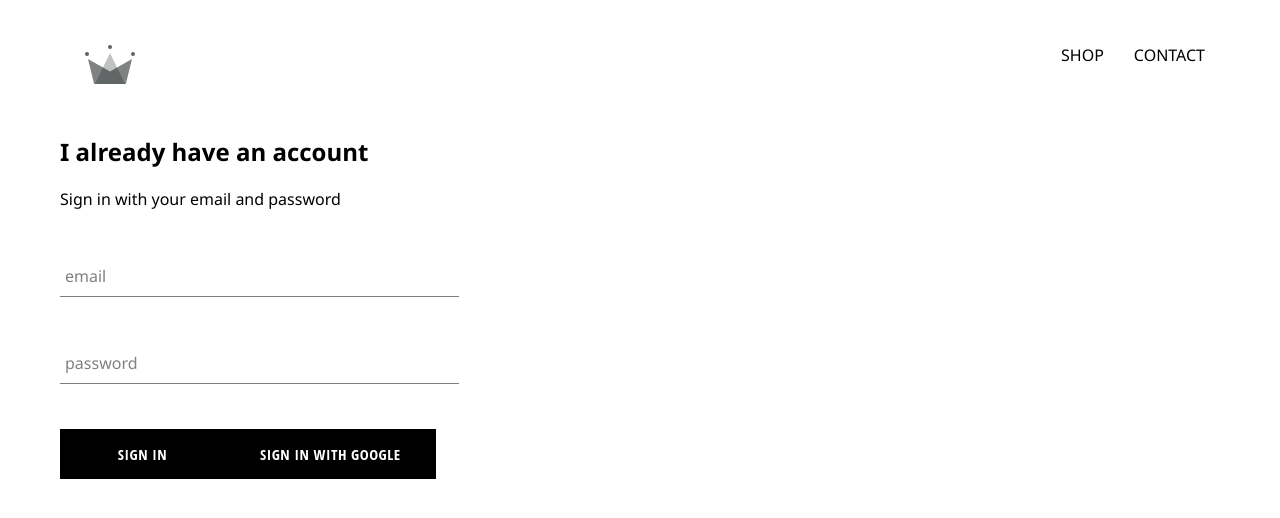
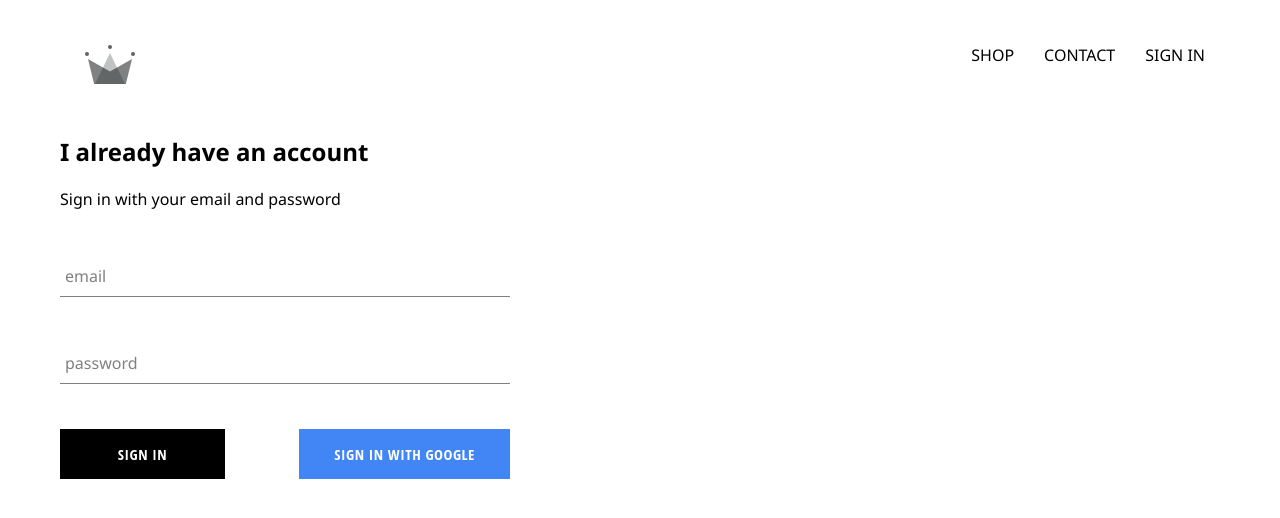
Before and after one commit to Balkirat/cloth-house, a React (Create React App) app: page /signin in a window 1280 px wide. Shown: the top 518 px of the page. Built offline with nearby package versions, Linux system fonts and the light colour scheme; no server answers.

Commit message:
integrated firebase for sign in and sign out with google

```diff
--- a/src/App.css
+++ b/src/App.css
@@ -7,3 +7,7 @@
   text-decoration: none;
   color: black;
 }
+
+* {
+  box-sizing: border-box;
+}
--- a/src/App.js
+++ b/src/App.js
@@ -37,7 +37,7 @@
     return (
       <div>
         <Router>
-          <Header />
+          <Header  currentUser={this.state.currentUser}/>
           <Switch>
             <Route path="/" exact component={HomePage} />
             <Route path="/shop" component={ShopPage} />
--- a/src/components/CustomButton/customButton.js
+++ b/src/components/CustomButton/customButton.js
@@ -2,9 +2,9 @@
 
 import "./customButton.scss";
 
-const CustomButton = ({ children, ...otherProps }) => (
-  <button className="custom-button" {...otherProps}>
-      {console.log(otherProps)}
+const CustomButton = ({ children,isGoogleSignIn, ...otherProps }) => (
+  <button className={`${isGoogleSignIn ? 'google-sign-in' : ''} custom-button`} {...otherProps}>
+      {console.log("button props",otherProps)}
     {children}
   </button>
 );
--- a/src/components/CustomButton/customButton.scss
+++ b/src/components/CustomButton/customButton.scss
@@ -9,7 +9,7 @@
   background-color: black;
   color: white;
   text-transform: uppercase;
-    font-family: 'Open Sans Condensed';
+  font-family: "Open Sans Condensed";
   font-weight: bolder;
   border: none;
   cursor: pointer;
@@ -19,4 +19,14 @@
     color: black;
     border: 1px solid black;
   }
+
+  &.google-sign-in {
+    background-color: #4285f4;
+    color: white;
+
+    &:hover {
+      background-color: #357ae8;
+      border: none;
     }
+  }
+}
--- a/src/components/Header/header.js
+++ b/src/components/Header/header.js
@@ -3,8 +3,12 @@
 import { ReactComponent as Logo } from '../../assets/crown.svg';
 import './header.scss';
 
-const Header = () => (
+import { auth } from "../../firebase/firebase.utils";
+
+const Header = ({ currentUser}) => (
+
   <div className='header'>
+    {console.log("current user is",currentUser)}
     <Link className='logo-container' to='/'>
       <Logo className='logo' />
     </Link>
@@ -15,6 +19,17 @@
       <Link className='option' to='/shop'>
         CONTACT
       </Link>
+
+      {
+        currentUser ?
+        <div className='option' onClick={()=> auth.signOut()}>
+          SIGN OUT
+        </div>
+        : (
+        <Link className="option" to='/signin'>SIGN IN </Link>
+        )
+      }
+
     </div>
   </div>
 );
--- a/src/components/Header/header.scss
+++ b/src/components/Header/header.scss
@@ -20,6 +20,7 @@
 
       .option {
         padding: 10px 15px;
+        cursor: pointer;
       }
     }
   }
--- a/src/components/SignIn/signIn.js
+++ b/src/components/SignIn/signIn.js
@@ -1,56 +1,60 @@
-import React from 'react';
-import FormInput from '../formInput/formInput';
-import CustomButton from '../CustomButton/customButton';
+import React from "react";
+import FormInput from "../formInput/formInput";
+import CustomButton from "../CustomButton/customButton";
 
-import  { signInWithGoogle }  from "../../firebase/firebase.utils";
+import { signInWithGoogle } from "../../firebase/firebase.utils";
 
-import './signIn.scss';
+import "./signIn.scss";
 
 class SignIn extends React.Component {
   constructor(props) {
     super(props);
 
     this.state = {
-      email: '',
-      password: ''
+      email: "",
+      password: "",
     };
   }
 
-  handleSubmit = event => {
+  handleSubmit = (event) => {
     event.preventDefault();
-    this.setState({ email: '', password: '' });
+    this.setState({ email: "", password: "" });
   };
 
-  handleChange = event => {
+  handleChange = (event) => {
     const { value, name } = event.target;
     this.setState({ [name]: value });
   };
 
   render() {
     return (
-      <div className='sign-in'>
+      <div className="sign-in">
         <h2>I already have an account</h2>
         <span>Sign in with your email and password</span>
 
         <form onSubmit={this.handleSubmit}>
           <FormInput
-            name='email'
-            type='email'
+            name="email"
+            type="email"
             handleChange={this.handleChange}
             value={this.state.email}
-            label='email'
+            label="email"
             required
           />
           <FormInput
-            name='password'
-            type='password'
+            name="password"
+            type="password"
             value={this.state.password}
             handleChange={this.handleChange}
-            label='password'
+            label="password"
             required
           />
-          <CustomButton type='submit'> Sign in </CustomButton>
-          <CustomButton onClick={signInWithGoogle}> Sign In With Google</CustomButton>
+          <div className="buttons">
+            <CustomButton type="submit"> Sign in </CustomButton>
+            <CustomButton onClick={signInWithGoogle} isGoogleSignIn>
+              Sign in with Google
+            </CustomButton>
+          </div>
         </form>
       </div>
     );
--- a/src/components/SignIn/signIn.scss
+++ b/src/components/SignIn/signIn.scss
@@ -1,5 +1,14 @@
 .sign-in {
-    width: 30vw;
+  width: 450px;
+  display: flex;
+  flex-direction: column;
+
+  .title {
+    margin: 10px 0;
+  }
+
+  .buttons {
     display: flex;
-    flex-direction: column;
+    justify-content: space-between;
   }
+}
```
Lines whose indentation alone changed are shown as unchanged.
